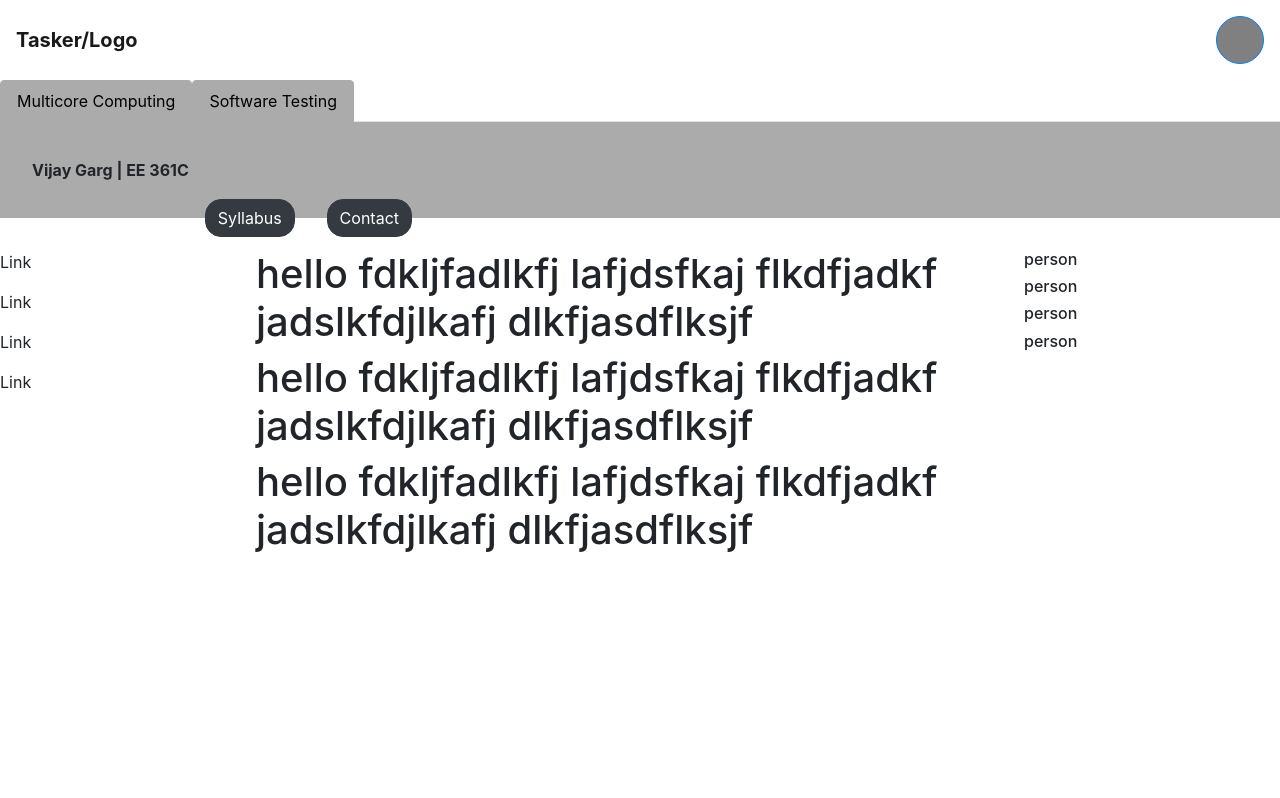
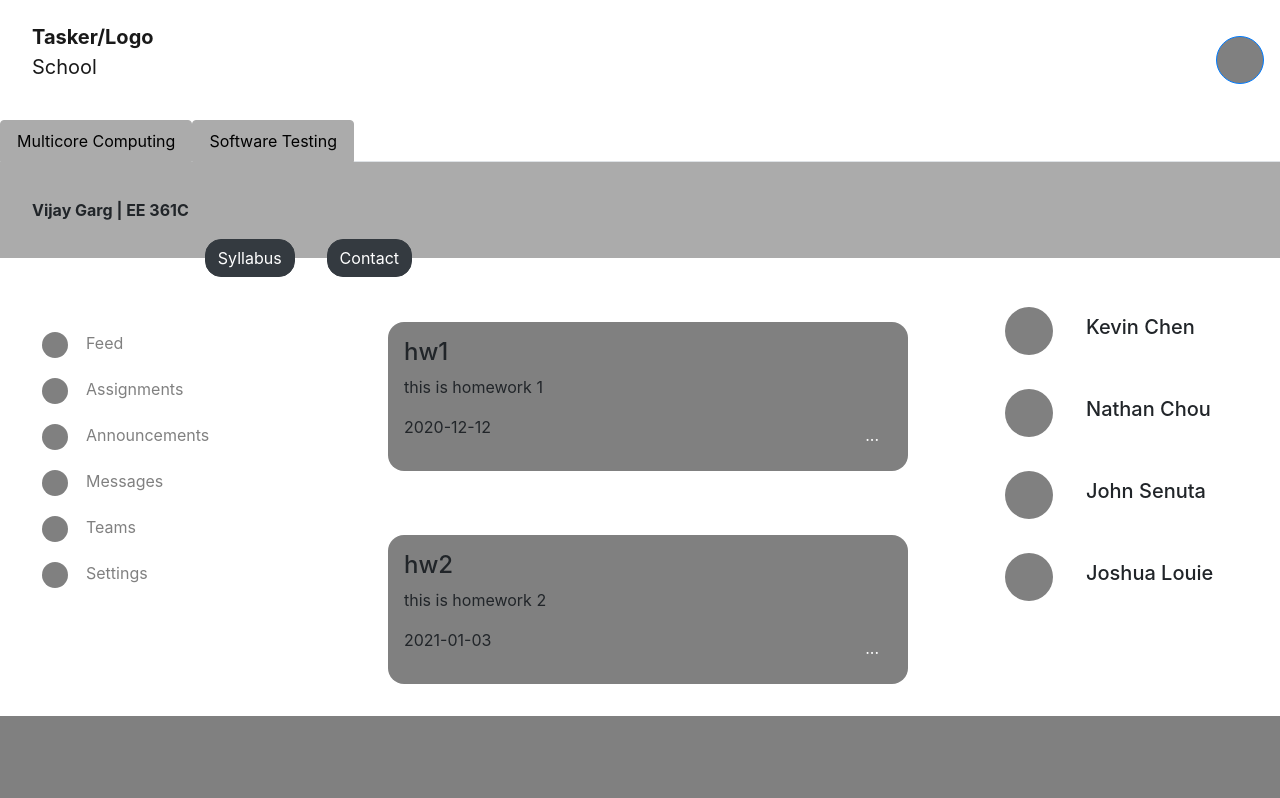
Before and after one commit to kxc3568/hacknow-task-tracker, a React (Create React App) app in the folder client/: page / in a window 1280 px wide. Shown: the top 798 px of the page. Built offline with nearby package versions, Linux system fonts and the light colour scheme.

Commit message:
generic dashboard template

```diff
--- /dev/null
+++ b/client/src/components/Dashboard/Assignment.jsx
@@ -0,0 +1,44 @@
+import React, { Component } from 'react';
+import { Button } from 'react-bootstrap';
+import styles from '../../styles/dashboard/assignment.module.css';
+
+class Assignment extends Component {
+
+    state = {  }
+
+    constructor() {
+        super();
+        this.milestoneRef = React.createRef();
+    }
+
+    handleMilestoneClick = () => {
+        const milestone = this.milestoneRef.current;
+        console.log(milestone.style.display);
+        if (milestone.style.display === "none" || milestone.style.display === "") {
+            milestone.style.display = "block";
+        } else {
+            milestone.style.display = "none";
+        }
+    }
+
+    render() {
+        const { assignment } = this.props;
+
+        return ( <div className={styles.assignment}>
+            <h4>{assignment.name}</h4>
+            <p>{assignment.desc}</p>
+            <div className={styles.milestoneContainer}>
+                <p>{assignment.deadline}</p>
+                <Button variant="link" className={styles.milestoneButton} onClick={this.handleMilestoneClick}>...</Button>
+            </div>
+            <div className={styles.milestone} ref={this.milestoneRef}>
+                <h5>dkjfalkfj</h5>
+                <h5>dkjfalkfj</h5>
+                <h5>dkjfalkfj</h5>
+            </div>
+
+        </div> );
+    }
+}
+
+export default Assignment;
--- a/client/src/components/Dashboard/Assignments.jsx
+++ b/client/src/components/Dashboard/Assignments.jsx
@@ -1,13 +1,17 @@
 import React, { Component } from 'react';
 import styles from '../../styles/dashboard/assignments.module.css';
+import Assignment from './Assignment';
 
 class Assignments extends Component {
     state = {  }
+
     render() {
+        const { assignments } = this.props;
+
         return ( <div className={styles.assignments}>
-            <h1>hello fdkljfadlkfj lafjdsfkaj flkdfjadkf jadslkfdjlkafj dlkfjasdflksjf</h1>
-            <h1>hello fdkljfadlkfj lafjdsfkaj flkdfjadkf jadslkfdjlkafj dlkfjasdflksjf</h1>
-            <h1>hello fdkljfadlkfj lafjdsfkaj flkdfjadkf jadslkfdjlkafj dlkfjasdflksjf</h1>
+            { assignments.map((assignment) => (
+                <Assignment key={assignment.id} assignment={assignment}/>
+            ))}
         </div> );
     }
 }
--- a/client/src/components/Dashboard/ClassNav.jsx
+++ b/client/src/components/Dashboard/ClassNav.jsx
@@ -5,10 +5,42 @@ class ClassNav extends Component {
     state = {  }
     render() {
         return ( <div className={styles.nav}>
-            <p>Link</p>
-            <p>Link</p>
-            <p>Link</p>
-            <p>Link</p>
+            <div className={styles.navLinks}>
+                <svg height="30" width="30">
+                    <circle cx="15" cy="15" r="13" fill="grey"></circle>
+                </svg>
+                <a href="#">Feed</a>
+            </div>
+            <div className={styles.navLinks}>
+                <svg height="30" width="30">
+                    <circle cx="15" cy="15" r="13" fill="grey"></circle>
+                </svg>
+                <a href="#">Assignments</a>
+            </div>
+            <div className={styles.navLinks}>
+                <svg height="30" width="30">
+                    <circle cx="15" cy="15" r="13" fill="grey"></circle>
+                </svg>
+                <a href="#">Announcements</a>
+            </div>
+            <div className={styles.navLinks}>
+                <svg height="30" width="30">
+                    <circle cx="15" cy="15" r="13" fill="grey"></circle>
+                </svg>
+                <a href="#">Messages</a>
+            </div>
+            <div className={styles.navLinks}>
+                <svg height="30" width="30">
+                    <circle cx="15" cy="15" r="13" fill="grey"></circle>
+                </svg>
+                <a href="#">Teams</a>
+            </div>
+            <div className={styles.navLinks}>
+                <svg height="30" width="30">
+                    <circle cx="15" cy="15" r="13" fill="grey"></circle>
+                </svg>
+                <a href="#">Settings</a>
+            </div>
         </div> );
     }
 }
--- a/client/src/components/Dashboard/ClassesWrapper.jsx
+++ b/client/src/components/Dashboard/ClassesWrapper.jsx
@@ -1,6 +1,7 @@
 import React, { Component } from 'react';
 import { Spinner } from 'react-bootstrap';
 import Classes from './Classes';
+import Footer from '../General/Footer';
 
 class ClassesWrapper extends Component {
     state = { classes: null }
@@ -8,8 +9,65 @@ class ClassesWrapper extends Component {
     componentDidMount() {
         // find classes
         this.setState({ classes: [
-            { id: 1, name: "Multicore Computing", professorName: "Vijay Garg", courseNumber: "EE 361C" },
-            { id: 2, name: "Software Testing", professorName: "???", courseNumber: "EE 360T" }
+            {
+                id: 1, name: "Multicore Computing", professorName: "Vijay Garg", courseNumber: "EE 361C",
+                assignments: [
+                    {
+                        id: 1,
+                        name: "hw1",
+                        deadline: "2020-12-12",
+                        desc: "this is homework 1",
+                        milestones: []
+                    },
+                    {
+                        id: 2,
+                        name: "hw2",
+                        deadline: "2021-01-03",
+                        desc: "this is homework 2",
+                        milestones: []
+                    }
+                ],
+                people: [
+                    {
+                        id: 1,
+                        name: "Kevin Chen"
+                    },
+                    {
+                        id: 2,
+                        name: "Nathan Chou"
+                    },
+                    {
+                        id: 1,
+                        name: "John Senuta"
+                    },
+                    {
+                        id: 2,
+                        name: "Joshua Louie"
+                    }
+                ]
+            },
+            {
+                id: 2, name: "Software Testing", professorName: "???", courseNumber: "EE 360T",
+                assignments: [],
+                people: [
+                    {
+                        id: 1,
+                        name: "Kevin Chen"
+                    },
+                    {
+                        id: 2,
+                        name: "Nathan Chou"
+                    },
+                    {
+                        id: 1,
+                        name: "John Senuta"
+                    },
+                    {
+                        id: 2,
+                        name: "Joshua Louie"
+                    }
+                ]
+            }
         ] });
     }
 
@@ -20,6 +78,7 @@ class ClassesWrapper extends Component {
                 <Spinner animation="border" role="status"><span className="sr-only">Loading...</span></Spinner>
                 : <Classes classes={this.state.classes} />
             }
+            <Footer />
         </div> );
     }
 }
--- a/client/src/components/Dashboard/Clazz.jsx
+++ b/client/src/components/Dashboard/Clazz.jsx
@@ -10,6 +10,7 @@ class Clazz extends Component {
 
     render() {
         const { clazz } = this.props;
+        console.log(clazz.people);
 
         return ( <div>
             <div className={styles.header}>
@@ -21,8 +22,8 @@ class Clazz extends Component {
             </div>
             <div className={styles.clazzContent}>
                 <ClassNav />
-                <Assignments />
-                <People />
+                <Assignments assignments={clazz.assignments}/>
+                <People people={clazz.people}/>
             </div>
 
         </div> );
--- a/client/src/components/Dashboard/People.jsx
+++ b/client/src/components/Dashboard/People.jsx
@@ -4,11 +4,17 @@ import styles from '../../styles/dashboard/people.module.css';
 class People extends Component {
     state = {  }
     render() {
+        const { people } = this.props;
+
         return ( <div className={styles.people}>
-            <h6>person</h6>
-            <h6>person</h6>
-            <h6>person</h6>
-            <h6>person</h6>
+            { people.map((person) => (
+                <div className={styles.person} key={person.id}>
+                    <svg height="50" width="50">
+                        <circle cx="25" cy="25" r="24" fill="grey"></circle>
+                    </svg>
+                    <h5>{person.name}</h5>
+                </div>
+            ))}
         </div> );
     }
 }
--- a/client/src/components/Dashboard/SignedInHeader.jsx
+++ b/client/src/components/Dashboard/SignedInHeader.jsx
@@ -4,7 +4,12 @@ import styles from '../../styles/dashboard/signedinheader.module.css';
 
 const SignedInHeader = () => {
     return ( <Navbar expand="lg" className={styles.header}>
-        <Navbar.Brand href="#home"><b>Tasker/Logo</b></Navbar.Brand>
+        <Navbar.Brand href="#home" className={styles.brand}>
+            <div>
+                <b>Tasker/Logo</b>
+                <p>School</p>
+            </div>
+        </Navbar.Brand>
         <Navbar.Toggle aria-controls="basic-navbar-nav" />
         <Navbar.Collapse id="basic-navbar-nav">
         <Nav className="mr-auto">
--- /dev/null
+++ b/client/src/styles/dashboard/assignment.module.css
@@ -0,0 +1,23 @@
+.assignment {
+    margin: 2rem;
+    background-color: var(--main-color);
+    border-radius: 1rem;
+    padding: 1rem;
+}
+
+.milestoneContainer {
+    display: flex;
+    flex-direction: row;
+    justify-content: space-between;
+}
+
+.milestoneButton {
+    color: white !important;
+}
+
+.milestone {
+    background-color: white;
+    border-radius: 1rem;
+    padding: 1rem;
+    display: none;
+}
--- a/client/src/styles/dashboard/assignments.module.css
+++ b/client/src/styles/dashboard/assignments.module.css
@@ -1,5 +1,5 @@
 .assignments {
     display: flex;
     flex-direction: column;
-    flex: 3;
+    flex: 2;
 }
--- a/client/src/styles/dashboard/clazznav.module.css
+++ b/client/src/styles/dashboard/clazznav.module.css
@@ -2,4 +2,14 @@
     display: flex;
     flex-direction: column;
     flex: 1;
+    padding: 2rem;
 }
+
+.nav div {
+    padding: 0.5rem;
+}
+
+a {
+    padding-left: 1rem;
+    color: grey;
+}
--- a/client/src/styles/dashboard/people.module.css
+++ b/client/src/styles/dashboard/people.module.css
@@ -2,4 +2,16 @@
     display: flex;
     flex-direction: column;
     flex: 1;
+    padding-left: 3rem;
 }
+
+.person {
+    padding: 1rem;
+    display: flex;
+    flex-direction: row;
+}
+
+.person h5 {
+    padding-left: 2rem;
+    align-self: center;
+}
--- a/client/src/styles/dashboard/signedinheader.module.css
+++ b/client/src/styles/dashboard/signedinheader.module.css
@@ -1,6 +1,10 @@
 .header {
     background-color: var(--secondary-color);
-    height: 10vh;
+    height: 15vh;
+}
+
+.brand {
+    padding: 1rem;
 }
 
 .profile, .profile:hover, .profile:active, .profile:visited {
```
